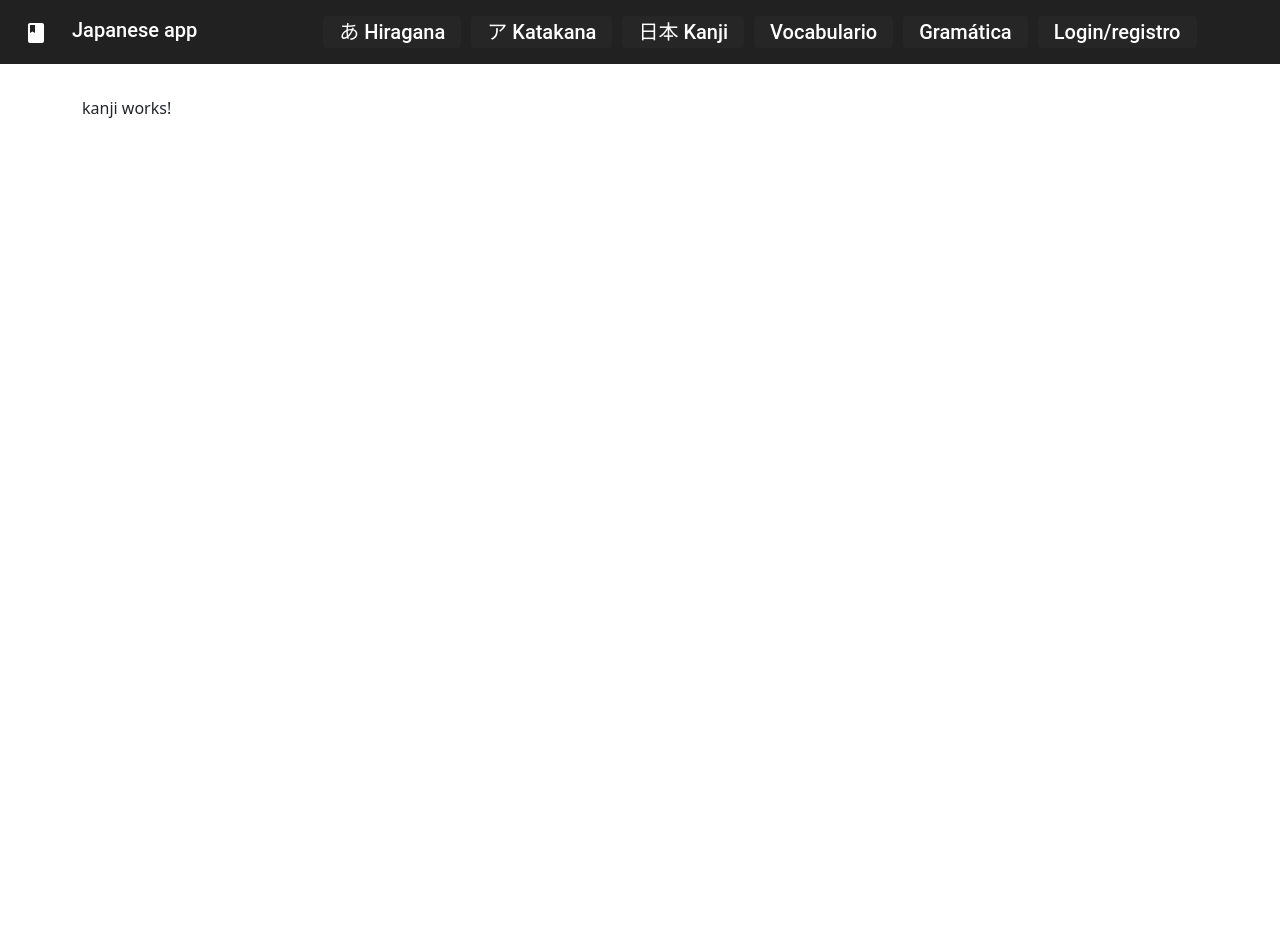
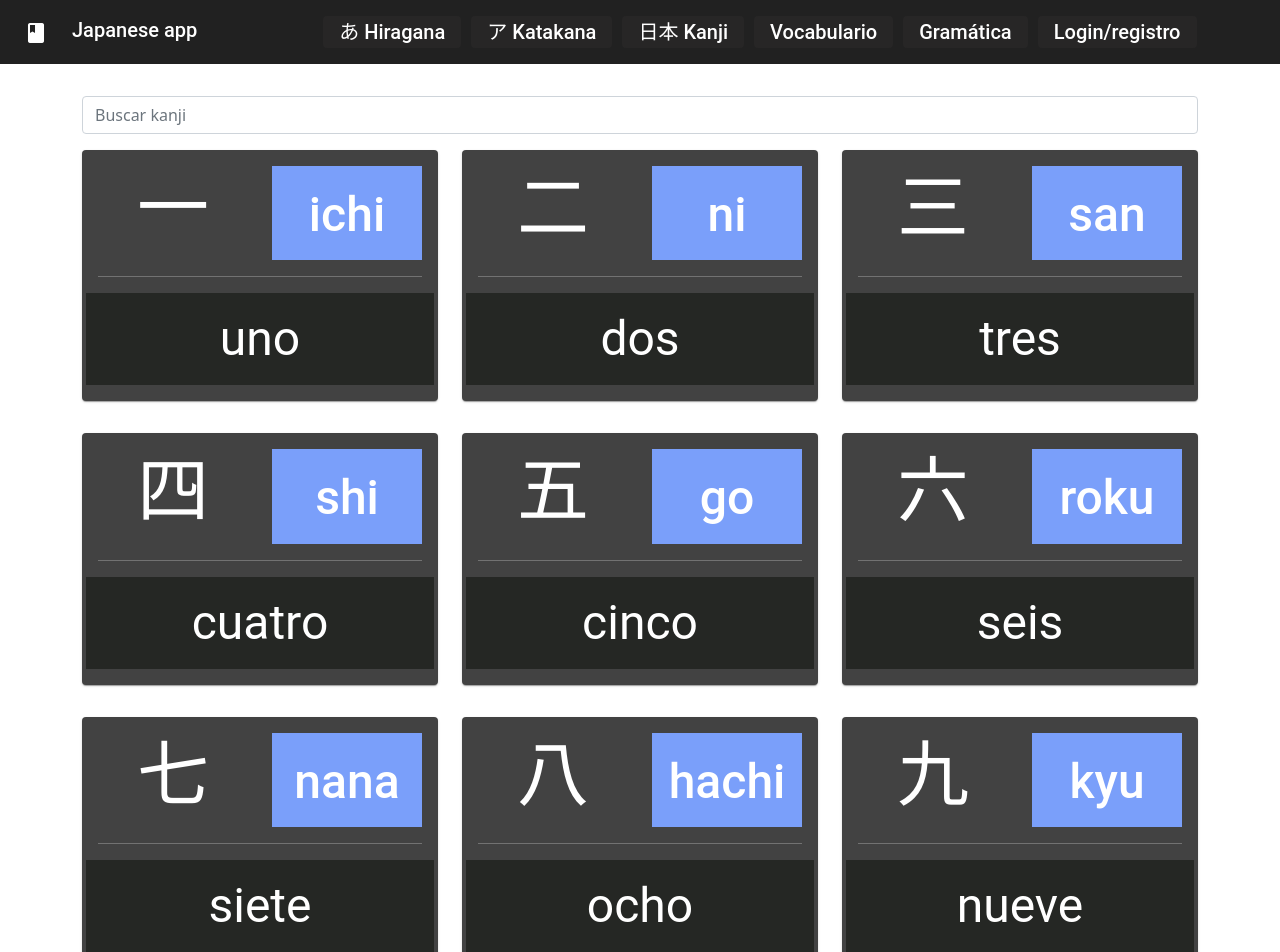
Before and after one commit to HectorMG02/japanese-app, an Angular app: page /kanji in a window 1280 px wide. Shown: the top 952 px of the page. Before the commit the page ends 800 px from the top, so only its background shows below. Built offline with nearby package versions, Linux system fonts and the light colour scheme.

Commit message:
hiragana, katakana y kanjis okey

```diff
--- a/src/app/kanji/kanji.component.html
+++ b/src/app/kanji/kanji.component.html
@@ -1 +1,32 @@
-<p>kanji works!</p>
+<div class="row">
+    <form [formGroup]="miFormulario">
+        <input type="text" class="form-control" placeholder="Buscar kanji" formControlName="buscar"
+            (input)="filtro()" />
+    </form>
+    <div class="col-4 my-3" *ngFor="let item of kanji">
+        <mat-card>
+            <div class="row">
+                <div class="col-6">
+                    <h1 class="h1Kana text-center">
+                        {{ item.kana }}
+                    </h1>
+                </div>
+                <div class="col-6">
+                    <span class="text-center">
+                        <h1 class="h1RomajiKanji">
+                            {{ item.romaji }}
+                        </h1>
+                    </span>
+                </div>
+            </div>
+            <hr>
+            <div class="row">
+                <div class="col-12 significadoKanji ml-2 mr-2 text-center">
+                    <span>
+                        {{ item.significado }}
+                    </span>
+                </div>
+            </div>
+        </mat-card>
+    </div>
+</div>
--- a/src/app/kanji/kanji.component.ts
+++ b/src/app/kanji/kanji.component.ts
@@ -1,4 +1,6 @@
-import { Component, OnInit } from '@angular/core';
+import { Component } from '@angular/core';
+import { FormBuilder, FormGroup } from '@angular/forms';
+import { MainService } from '../main/service/main.service';
 
 @Component({
   selector: 'app-kanji',
@@ -6,11 +8,25 @@ import { Component, OnInit } from '@angular/core';
   styles: [
   ]
 })
-export class KanjiComponent implements OnInit {
+export class KanjiComponent {
 
-  constructor() { }
+  constructor(private fb: FormBuilder,
+    public mainService: MainService) { }
 
-  ngOnInit(): void {
+  kanji = this.mainService.kanji;
+
+  miFormulario: FormGroup = this.fb.group({
+    buscar: [''],
+  });
+
+  filtro() {
+    const buscar = this.miFormulario.value.buscar;
+
+    if (buscar) {
+      this.kanji = this.mainService.kanji.filter(h => h.kana.toLowerCase().includes(buscar) || h.romaji.toLocaleLowerCase().includes(buscar) || h.significado?.toLocaleLowerCase().includes(buscar));
+    } else {
+      this.kanji = this.mainService.kanji;
+    }
   }
 
 }
--- a/src/app/katakana/katakana.component.html
+++ b/src/app/katakana/katakana.component.html
@@ -1,4 +1,8 @@
 <div class="row">
+    <form [formGroup]="miFormulario">
+        <input type="text" class="form-control" placeholder="Buscar katakana" formControlName="buscar"
+            (input)="filtro()" />
+    </form>
     <div class="col-4 my-3" *ngFor="let item of katakana">
         <mat-card>
             <h1 class="h1Kana text-center">
--- a/src/app/katakana/katakana.component.ts
+++ b/src/app/katakana/katakana.component.ts
@@ -1,4 +1,5 @@
 import { Component } from '@angular/core';
+import { FormBuilder, FormGroup } from '@angular/forms';
 import { MainService } from '../main/service/main.service';
 
 @Component({
@@ -12,8 +13,23 @@ import { MainService } from '../main/service/main.service';
 })
 export class KatakanaComponent {
 
-  constructor(public mainService: MainService) { }
+  constructor(private fb: FormBuilder,
+    public mainService: MainService) { }
+
+  miFormulario: FormGroup = this.fb.group({
+    buscar: [''],
+  });
 
   katakana = this.mainService.katakana;
 
+  filtro() {
+    const buscar = this.miFormulario.value.buscar;
+
+    if (buscar) {
+      this.katakana = this.mainService.katakana.filter(h => h.kana.toLowerCase().includes(buscar) || h.romaji.toLocaleLowerCase().includes(buscar));
+    } else {
+      this.katakana = this.mainService.katakana;
+    }
+  }
+
 }
--- a/src/app/main/service/main.service.ts
+++ b/src/app/main/service/main.service.ts
@@ -5,7 +5,10 @@ interface Kana {
   id: number;
   kana: string;
   romaji: string;
+  significado?: string;
 }
+
+
 
 @Injectable({
   providedIn: 'root'
@@ -164,29 +167,18 @@ export class MainService {
   ];
 
   kanji: Kana[] = [
-    { id: 1, kana: '一', romaji: 'ichi' },
-    { id: 2, kana: '二', romaji: 'ni' },
-    { id: 3, kana: '三', romaji: 'san' },
-    { id: 4, kana: '四', romaji: 'shi' },
-    { id: 5, kana: '五', romaji: 'go' },
-    { id: 6, kana: '六', romaji: 'roku' },
-    { id: 7, kana: '七', romaji: 'shichi' },
-    { id: 8, kana: '八', romaji: 'hachi' },
-    { id: 9, kana: '九', romaji: 'kyu' },
-    { id: 10, kana: '十', romaji: 'juu' },
-    { id: 11, kana: '子', romaji: 'zi' },
-    { id: 12, kana: '丑', romaji: 'chou' },
-    { id: 13, kana: '寅', romaji: 'nyuu' },
-    { id: 14, kana: '卯', romaji: 'maku' },
-    { id: 15, kana: '辰', romaji: 'sentou' },
-    { id: 16, kana: '巳', romaji: 'shin' },
-    { id: 17, kana: '午', romaji: 'gou' },
-    { id: 18, kana: '未', romaji: 'mi' },
-    { id: 19, kana: '申', romaji: 'shin' },
-    { id: 20, kana: '酉', romaji: 'you' },
-    { id: 21, kana: '戌', romaji: 'ju' },
-    { id: 22, kana: '亥', romaji: 'hai' },
-    { id: 23, kana: '子', romaji: 'zi' },
+    { id: 1, kana: '一', romaji: 'ichi', significado: "uno" },
+    { id: 2, kana: '二', romaji: 'ni', significado: "dos" },
+    { id: 3, kana: '三', romaji: 'san', significado: "tres" },
+    { id: 4, kana: '四', romaji: 'shi', significado: "cuatro" },
+    { id: 5, kana: '五', romaji: 'go', significado: "cinco" },
+    { id: 6, kana: '六', romaji: 'roku', significado: "seis" },
+    { id: 7, kana: '七', romaji: 'nana', significado: "siete" },
+    { id: 8, kana: '八', romaji: 'hachi', significado: "ocho" },
+    { id: 9, kana: '九', romaji: 'kyu', significado: "nueve" },
+    { id: 10, kana: '十', romaji: 'ju', significado: "diez" },
+    { id: 11, kana: '百', romaji: 'hyaku', significado: "cien" },
+    { id: 12, kana: '千', romaji: 'sen', significado: "mil" },
   ];
 
 }
--- a/src/styles.css
+++ b/src/styles.css
@@ -1,37 +1,36 @@
 /* You can add global styles to this file, and also import other style files */
+
 @import '~@angular/material/prebuilt-themes/purple-green.css';
-
-html, body{
+html, body {
     width: 100%;
     height: 100%;
 }
 
-.itemsMenu{
+.itemsMenu {
     margin-left: 100px;
 }
 
-.menuButton{
+.menuButton {
     background-color: #272626;
     margin-left: 10px!important;
 }
 
-
-.dropdownIcon{
+.dropdownIcon {
     display: none;
 }
 
-.quizs{
+.quizs {
     overflow-y: auto!important;
 }
 
-.navBar{
+.navBar {
     position: fixed;
     top: 0;
     bottom: 0;
     z-index: 999;
 }
 
-.quiz-hiragana{
+.quiz-hiragana {
     height: 13%;
     overflow-y: auto;
     border: 2px solid black;
@@ -39,7 +38,7 @@ html, body{
     overflow-x: hidden;
 }
 
-.quiz-katakana{
+.quiz-katakana {
     height: 5.9%;
     overflow-y: auto;
     border: 2px solid black;
@@ -47,8 +46,7 @@ html, body{
     overflow-x: hidden;
 }
 
-
-.quiz-kanji{
+.quiz-kanji {
     height: 5.9%;
     overflow-y: auto;
     border: 2px solid black;
@@ -56,69 +54,67 @@ html, body{
     overflow-x: hidden;
 }
 
-
-.spanTotalExamen{
+.spanTotalExamen {
     margin-left: 20px;
 }
 
-.h1Kana{
+.h1Kana {
     font-size: 4.5em;
-  }
+}
 
-  .h1Romaji{
+.h1Romaji {
     background: #7a9ffa;
     font-size: 3em;
-  }
+}
+
+.h1RomajiKanji {
+    background: #7a9ffa;
+    font-size: 3em;
+    height: 100%;
+    padding-top: 20px;
+}
+
+.significadoKanji {
+    font-size: 3em;
+    background: #252724;
+    padding: 10px;
+    width: 100%;
+}
 
 /* media query for mobile devices */
-@media (max-width: 1200px){
-    .itemsMenu{
+
+@media (max-width: 1200px) {
+    .itemsMenu {
         display: none;
     }
-
-    .dropdownIcon{
+    .dropdownIcon {
         display: block;
     }
-
-    .btnMenuMovil{
+    .btnMenuMovil {
         margin-left: 80%!important;
     }
-
-    .quiz-hiragana{
+    .quiz-hiragana {
         height: 4%;
     }
-
-    .quiz-katakana{
+    .quiz-katakana {
         height: 1.8%;
     }
-
-
-    .quiz-kanji{
+    .quiz-kanji {
         height: 1.78%;
     }
-
 }
 
-
-@media (max-width: 600px){
-
-    .btnMenuMovil{
+@media (max-width: 600px) {
+    .btnMenuMovil {
         margin-left: 50%!important;
     }
-
-    .quiz-hiragana{
+    .quiz-hiragana {
         height: 2.15%;
     }
-
-    .quiz-katakana{
+    .quiz-katakana {
         height: 1%;
     }
-
-
-    .quiz-kanji{
+    .quiz-kanji {
         height: 0.93%;
     }
-
-
-
 }
```
